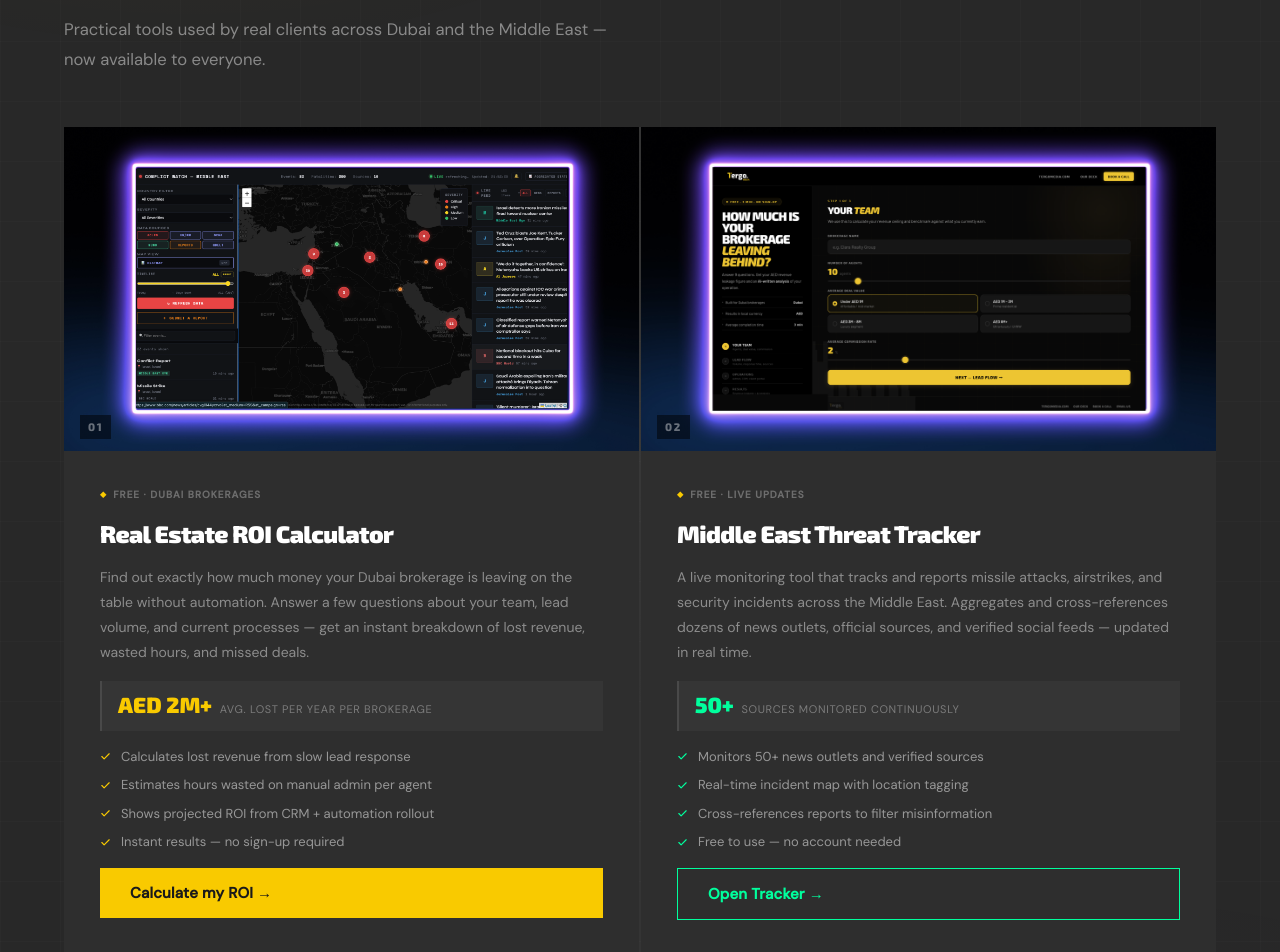
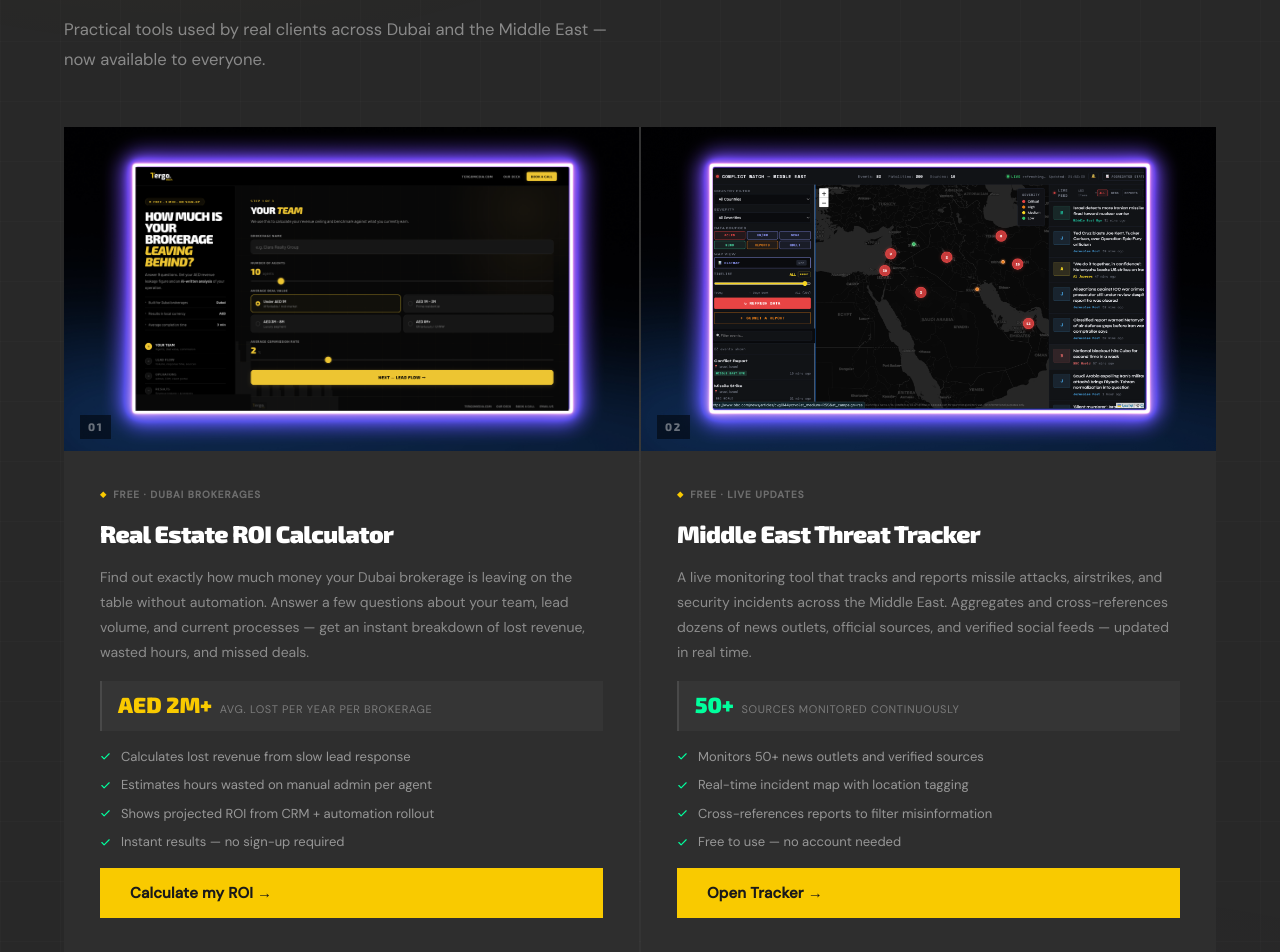
Before and after one commit to Frater12-byte/tergomedia-site, a Next.js app: page /tools in a window 1280 px wide. Shown: the part 840-1792 px from the top of the page. Built offline with nearby package versions, Linux system fonts and the light colour scheme.

Commit message:
fix: swap tool images, unify CTA yellow, green bullets for both

```diff
--- a/app/tools/page.tsx
+++ b/app/tools/page.tsx
@@ -13,7 +13,7 @@
     num: '01',
     label: 'Real Estate ROI Calculator',
     desc: 'Find out exactly how much money your Dubai brokerage is leaving on the table without automation. Answer a few questions about your team, lead volume, and current processes — get an instant breakdown of lost revenue, wasted hours, and missed deals.',
-    img: '/Images/IMG-23.png',
+    img: '/Images/IMG-13.png',
     imgAlt: 'Real Estate Automation ROI Calculator',
     stat: { n: 'AED 2M+', l: 'avg. lost per year per brokerage' },
     bullets: [
@@ -31,7 +31,7 @@
     num: '02',
     label: 'Middle East Threat Tracker',
     desc: 'A live monitoring tool that tracks and reports missile attacks, airstrikes, and security incidents across the Middle East. Aggregates and cross-references dozens of news outlets, official sources, and verified social feeds — updated in real time.',
-    img: '/Images/IMG-13.png',
+    img: '/Images/IMG-23.png',
     imgAlt: 'Middle East Threat Tracker',
     stat: { n: '50+', l: 'sources monitored continuously' },
     bullets: [
@@ -95,7 +95,7 @@
                   <ul className="tool-bullets">
                     {t.bullets.map(b => (
                       <li key={b}>
-                        <svg width="11" height="11" viewBox="0 0 24 24" fill="none" stroke="currentColor" strokeWidth="2.5" strokeLinecap="round" strokeLinejoin="round" style={{ flexShrink: 0, color: t.color }}><polyline points="20 6 9 17 4 12"/></svg>
+                        <svg width="11" height="11" viewBox="0 0 24 24" fill="none" stroke="currentColor" strokeWidth="2.5" strokeLinecap="round" strokeLinejoin="round" style={{ flexShrink: 0, color: 'var(--ng)' }}><polyline points="20 6 9 17 4 12"/></svg>
                         {b}
                       </li>
                     ))}
@@ -107,7 +107,6 @@
                     target="_blank"
                     rel="noreferrer"
                     className="btn btn-y btn-lg"
-                    style={t.color === 'var(--ng)' ? { background: 'transparent', border: '1px solid var(--ng)', color: 'var(--ng)' } : {}}
                   >
                     {t.cta}
                   </a>
```
